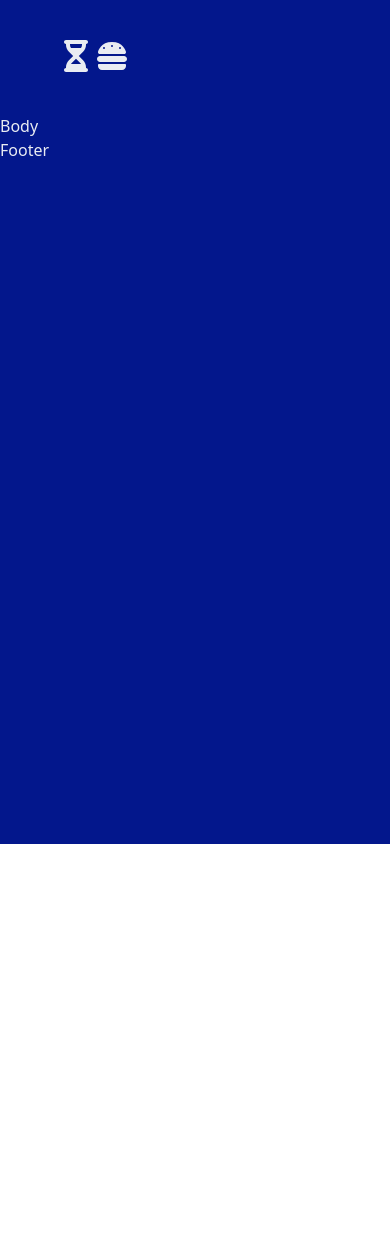
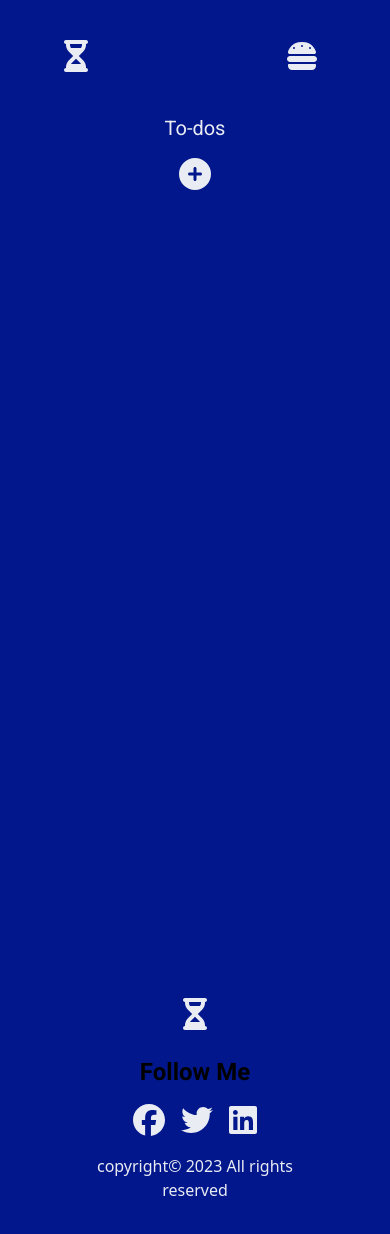
Before and after one commit to OlaseniGbenga/My-schedule-app, a React (Create React App) app: page / in a window 390 px wide. Shown: the top 1234 px of the page. Before the commit the page ends 844 px from the top, so only its background shows below. Built offline with nearby package versions, Linux system fonts and the light colour scheme.

Commit message:
working on body done with nav bar

```diff
--- a/src/components/Body.js
+++ b/src/components/Body.js
@@ -1,9 +1,48 @@
+import { FontAwesomeIcon } from "@fortawesome/react-fontawesome";
+import { faCircleDot, faClock, faPlusCircle } from "@fortawesome/free-solid-svg-icons";
+
 
 export default function Body() {
 
+
     return (
-      <div className="">
-      <h1 className=''>Body</h1>
+      <div className="min-h-screen font-Roboto flex flex-col gap-y-4  items-center">
+
+
+        <h3 className="text-xl">To-dos</h3>
+        <FontAwesomeIcon
+              name="menu"
+              icon={faPlusCircle}
+              className="text-c-white"
+              size="2x"
+            />
+
+
+         {/* How a todo should look like
+
+         <div className=" bg-c-lightBlue p-5 rounded flex gap-4 items-center">
+         <FontAwesomeIcon
+              name="menu"
+              icon={faCircleDot}
+              className="text-c-white"
+              size="1x"
+            />
+            <div className="flex flex-col gap-2">
+            <p className="text-lg font-bold">Read</p>
+            <div className="flex">
+            <FontAwesomeIcon
+              name="menu"
+              icon={faClock}
+              className="text-lg text-c-white"
+              size="1x"
+            />
+            <p className="pl-2">March 5, 2023 01:07 PM</p>
+            </div>
+            </div>
+         </div>  */}
+
+
+
       </div>
     )
   }
--- a/src/components/Footer.js
+++ b/src/components/Footer.js
@@ -1,7 +1,46 @@
+import { Link } from "react-router-dom";
+
+//font awesome
+import { FontAwesomeIcon } from "@fortawesome/react-fontawesome";
+import { faHourglassHalf } from "@fortawesome/free-solid-svg-icons";
+import { faFacebook, faLinkedin, faTwitter } from "@fortawesome/free-brands-svg-icons";
+
 export default function Footer() {
   return (
-    <div className="">
-      <h1 className="">Footer</h1>
+    <div className=" border-c-blue py-10 px-16 bg-c-blue  flex flex-col items-center gap-y-4">
+      <Link to="/">
+        <FontAwesomeIcon
+          icon={faHourglassHalf}
+          className="text-c-white pb-2"
+          size="2x"
+        />
+      </Link>
+      <h3 className="font-Roboto text-black text-2xl font-bold">Follow Me</h3>
+      <div className="flex gap-x-4">
+        {" "}
+        <a
+          href="https://www.instagram.com/buns_media/"
+          rel="noreferrer"
+          target="_blank"
+        >
+          <FontAwesomeIcon
+            icon={faFacebook}
+            className="text-c-white"
+            size="2x"
+          />
+        </a>
+        <a href="https://twitter.com/OlaseniGbenga1" rel="noreferrer" target="_blank"><FontAwesomeIcon
+          icon={faTwitter}
+          className="text-c-white"
+          size="2x"
+        /></a>
+        <a href="https://www.linkedin.com/in/gbenga-olaseni-623b0319a/" rel="noreferrer" target="_blank"><FontAwesomeIcon
+          icon={faLinkedin}
+          className="text-c-white"
+          size="2x"
+        /></a>
+      </div>
+      <h6 className="text-center"> copyright&copy; 2023 All rights reserved </h6>
     </div>
   );
 }
--- a/src/components/Navbar.js
+++ b/src/components/Navbar.js
@@ -1,52 +1,59 @@
-import { Link } from 'react-router-dom';
-import { useState } from 'react';
+import { Link } from "react-router-dom";
+import { useState } from "react";
 
 //font awesome
 import { FontAwesomeIcon } from "@fortawesome/react-fontawesome";
-import { faHamburger, faHourglassHalf,    } from '@fortawesome/free-solid-svg-icons'
-
-
-
+import {
+  faHamburger,
+  faHourglassHalf,
+} from "@fortawesome/free-solid-svg-icons";
 
 export default function Navbar() {
   const [showMenu, setShowMenu] = useState(false);
 
   function handleNavClick() {
-    setShowMenu(prevState => !prevState);
-
+    setShowMenu((prevState) => !prevState);
   }
 
   return (
     <div>
-    <div className='py-10 px-16 flex md:flex md:items-center md:justify-between' >
+      <div className="py-10 px-16 flex md:flex md:items-center md:justify-between">
+        <div class={`min-[280px]:w-screen md:w-[100px] flex justify-between  items-center`}>
+          <Link to="/">
+            <FontAwesomeIcon
+              icon={faHourglassHalf}
+              className="text-c-white"
+              size="2x"
+            />
+          </Link>
 
-
-      <div class="flex justify-between items-center ">
-      <Link to="/"><FontAwesomeIcon icon={faHourglassHalf} className="text-c-white" size="2x" /></Link>
-
-      <span  onClick={handleNavClick} name="menu" class=" cursor-pointer mx-2 md:hidden block">
-      <FontAwesomeIcon name="menu"  icon={faHamburger} className="text-c-white" size="2x" />
-
+          <span
+            onClick={handleNavClick}
+            name="menu"
+            class=" cursor-pointer mx-2 md:hidden block"
+          >
+            <FontAwesomeIcon
+              name="menu"
+              icon={faHamburger}
+              className="text-c-white"
+              size="2x"
+            />
           </span>
         </div>
 
-
-      <ul className={`${
-          showMenu ? 'block' : 'hidden'
-        } md:flex md:items-center`}>
-        <li className='mx-8 text-2xl font-black font-Roboto md:my-0'>
+        <ul
+          className={`${
+            showMenu ? "flex flex-col absolute  left-8 top-[90px]" : "hidden"
+          } md:flex md:items-center`}
+        >
+          <li className="mx-8 text-2xl font-black font-Roboto md:my-0">
             <Link to="/about">About</Link>
           </li>
-        <li className='mx-8 text-2xl font-black font-Roboto md:my-0'>
+          <li className="mx-8 text-2xl font-black font-Roboto md:my-0">
             <Link to="/contact-us">Contact Us</Link>
           </li>
         </ul>
-
-
       </div>
-
-
     </div>
-
   );
 }
--- a/tailwind.config.js
+++ b/tailwind.config.js
@@ -6,6 +6,7 @@ module.exports = {
       colors: {
         "c-blue": "#03178c",
         "c-white": "#e9ecf2",
+        "c-lightBlue": "#35428b",
       },
       fontFamily: {
         KumbhSans: ["Kumbh Sans", "sans-serif"],
```
Lines whose indentation alone changed are shown as unchanged.
